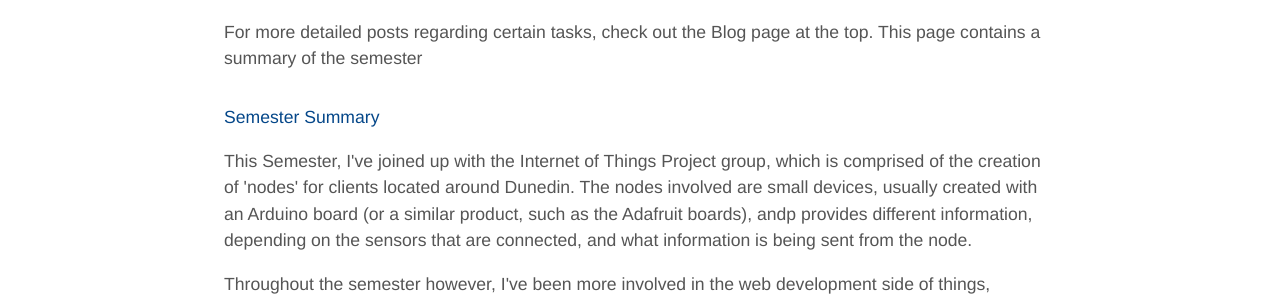
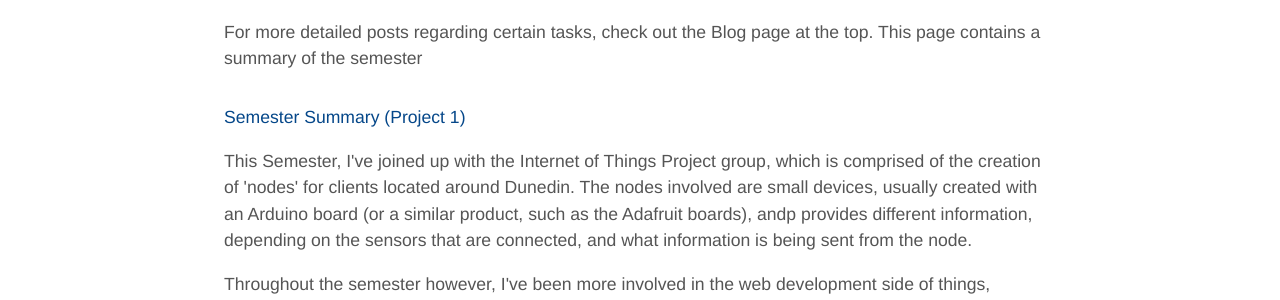
Before and after one commit to kammorne/IN700, a Jekyll site: the page built from index.html, in a window 1280 px wide. Shown: the part 498-798 px from the top of the page. Built offline with Jekyll 4.4.1, drawn with Linux system fonts in a browser that asks for light colours.

Commit message:
Update index.html

```diff
--- a/index.html
+++ b/index.html
@@ -9,7 +9,7 @@ title: Michael Lagocki, Project Portfolio
 <div class="container">
 	<p>For more detailed posts regarding certain tasks, check out the Blog page at the top. This page contains a summary of the semester</p>
 
-	<h4>Semester Summary</h4>
+	<h4>Semester Summary (Project 1)</h4>
 
 	<p>This Semester, I've joined up with the Internet of Things Project group, which is comprised of the creation of 'nodes' for clients located around
 		Dunedin. The nodes involved are small devices, usually created with an Arduino board (or a similar product, such as the Adafruit boards), andp
```
